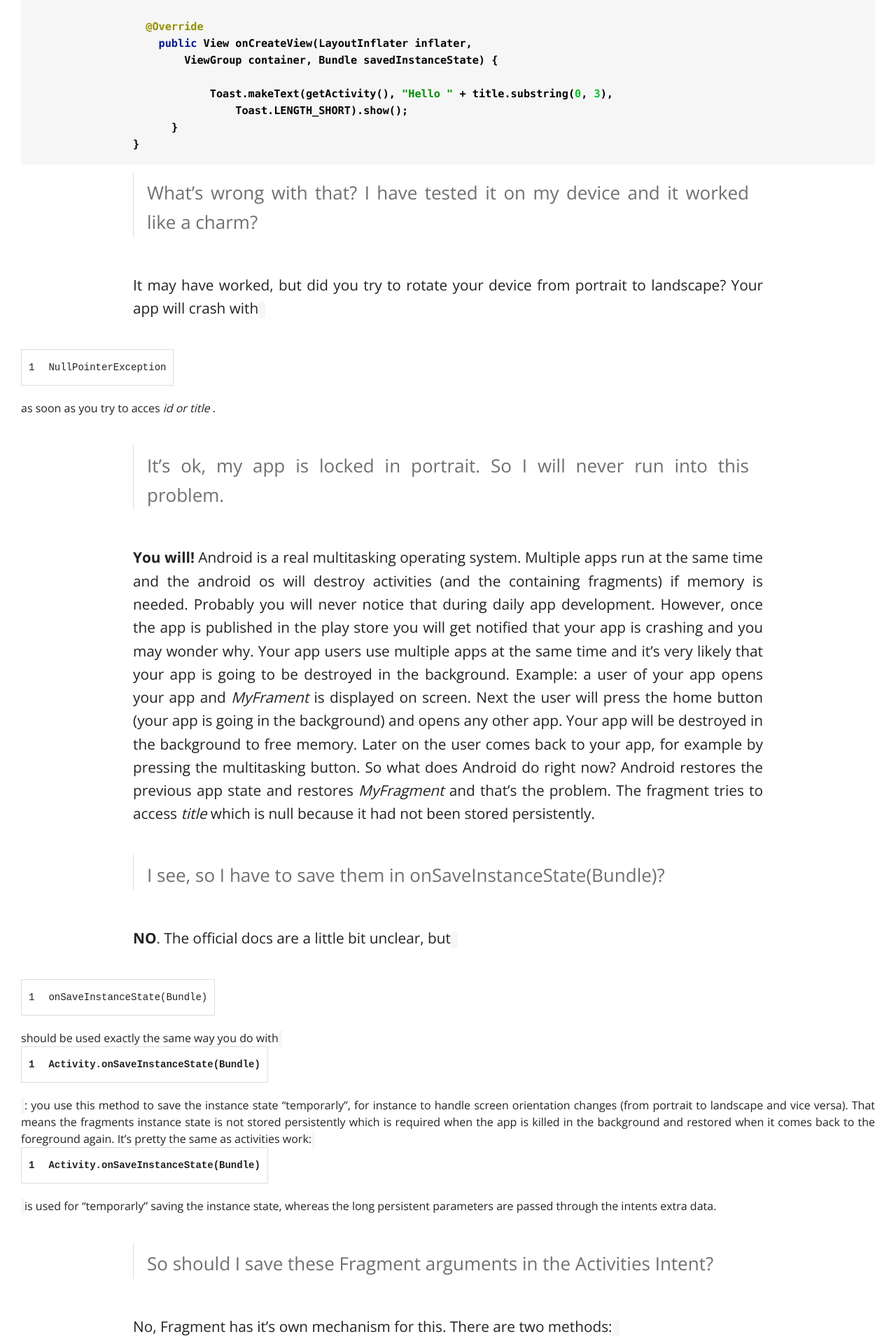
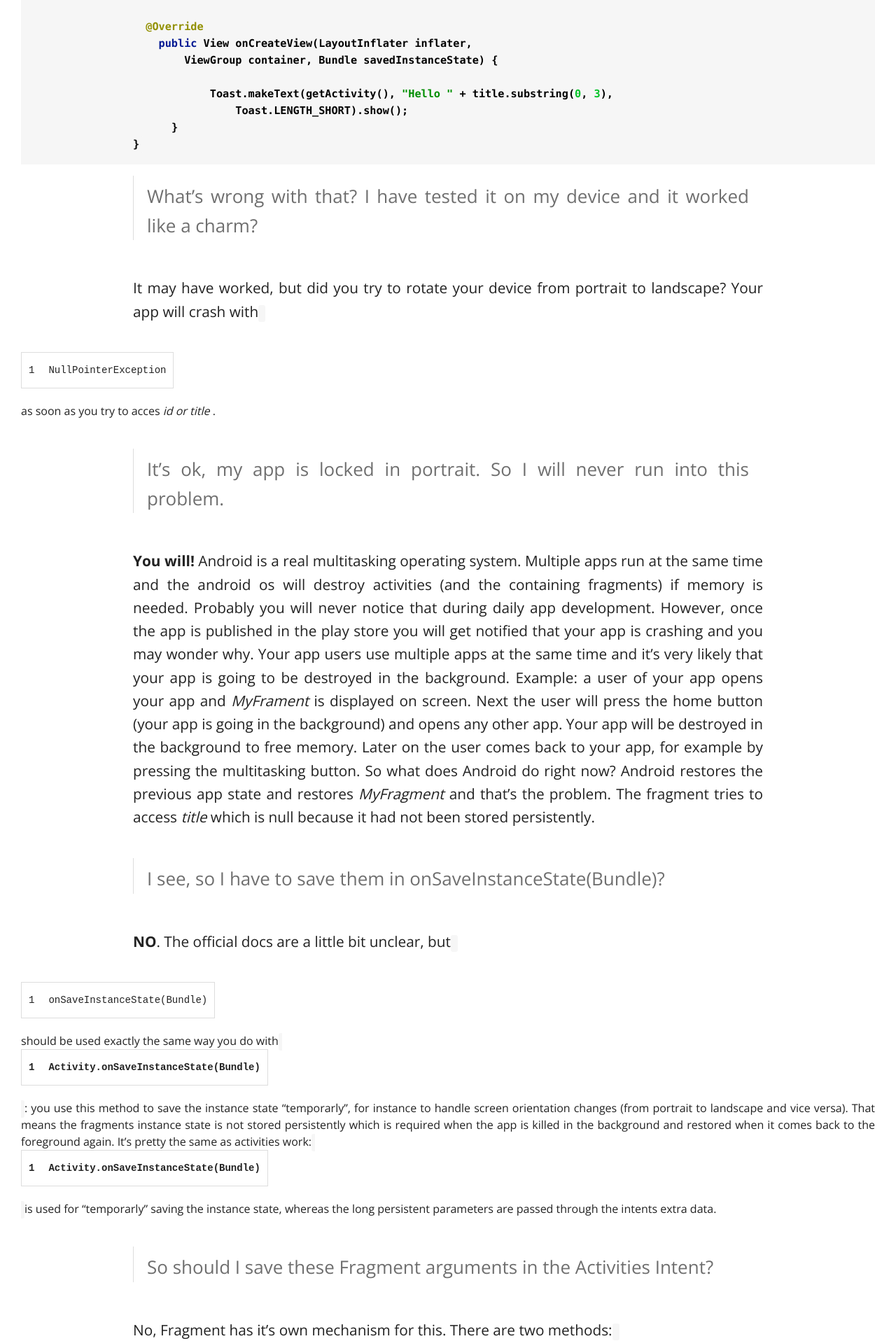
Before and after one commit to sockeqwe/website-old, a Jekyll site: the page built from _posts/2014-09-15-fragmentargs.md, in a window 1280 px wide. Shown: the part 1191-3107 px from the top of the page at 70% size. Built offline with Jekyll 4.4.1, drawn with Linux system fonts in a browser that asks for light colours; nearby versions of some CDN libraries; comment, search, counter and statistics services are not loaded.

Commit message:
highlight margin

```diff
--- a/assets/css/style.css
+++ b/assets/css/style.css
@@ -542,7 +542,7 @@ figcaption {
     -moz-border-radius: 4px;
     border-radius: 4px;
 }
-.highlight { background-color: #f6f6f6; padding-top:0.5em; padding-bottom:0.5em; margin-top: 0.7em; margin-bottom: 0.7em; }
+.highlight { background-color: #f6f6f6; padding-top:0.5em; padding-bottom:0.5em; margin-top: 1em; margin-bottom: 1em; }
 .highlight .c { color: #3F6B5B; font-weight: bold} /* Comment */
 .highlight .err { color: #000000} /* Error */
 .highlight .g { color: #000000} /* Generic */
```
